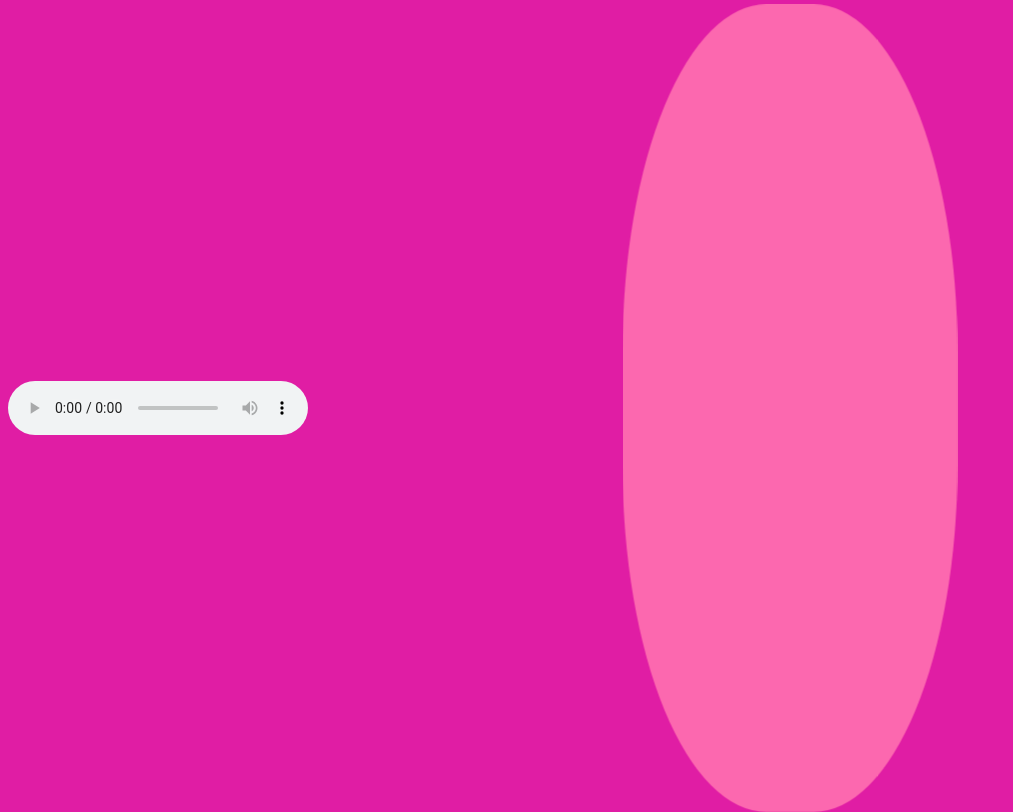
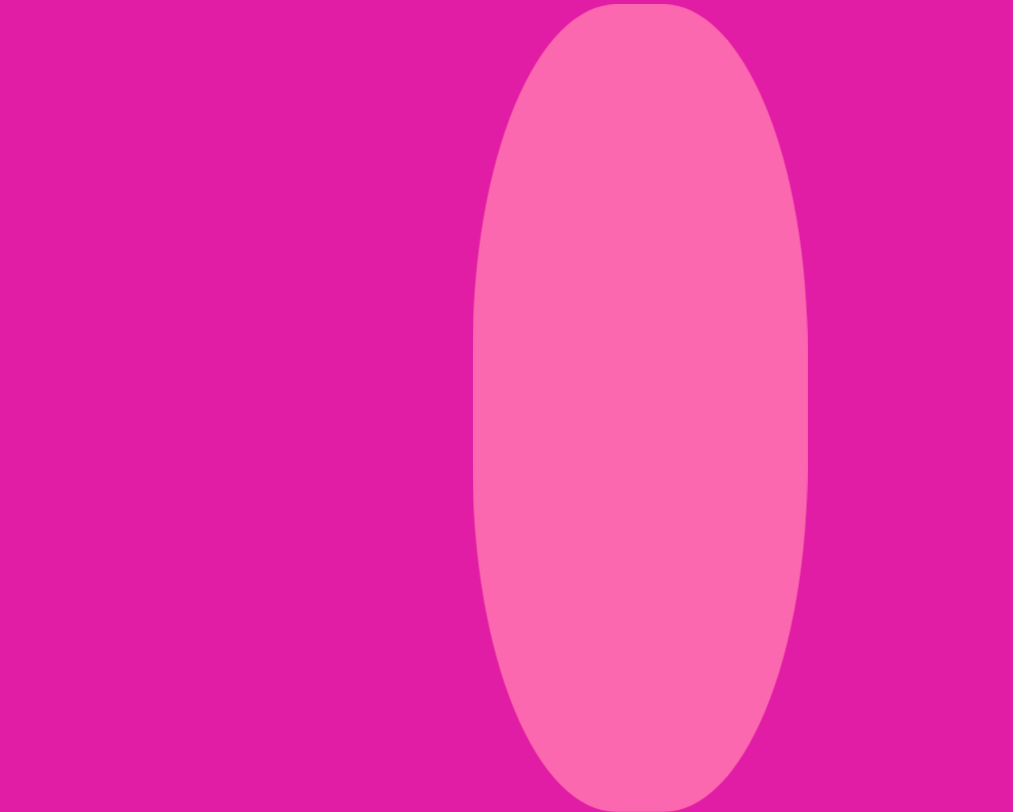
Before and after one commit to mrnicedonovan/mrnicedonovan.github.io, a PHP site: page /HTML.html in a window 1280 px wide. Shown: the whole page, without its empty margins (0-1013 px from the left). Run offline with PHP 8.4, Linux system fonts and the light colour scheme.

Commit message:
Add files via upload

```diff
--- a/style.css
+++ b/style.css
@@ -1,7 +1,9 @@
 h1, h2, h3, p {
 
 }
-
+audio{
+    display: none;
+}
 body {
     text-align: center;
     font-size: 65px;
```
